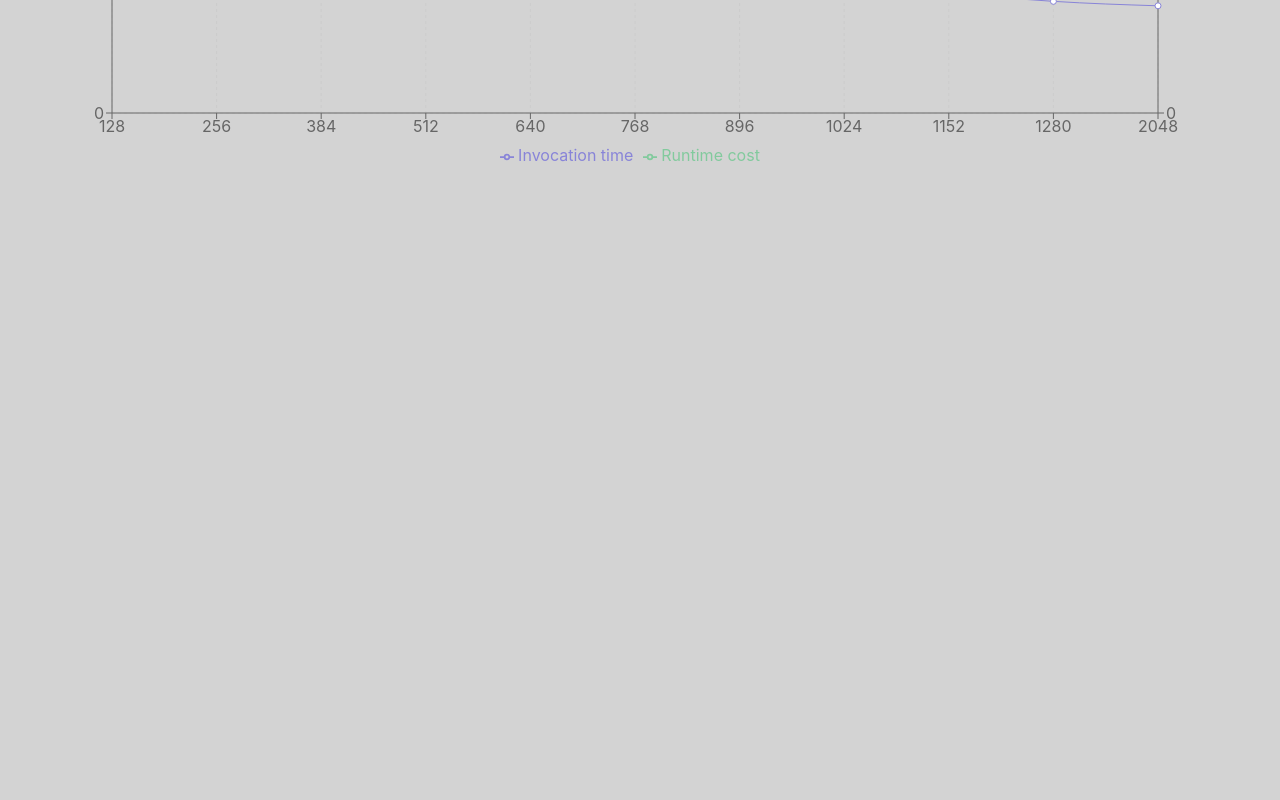
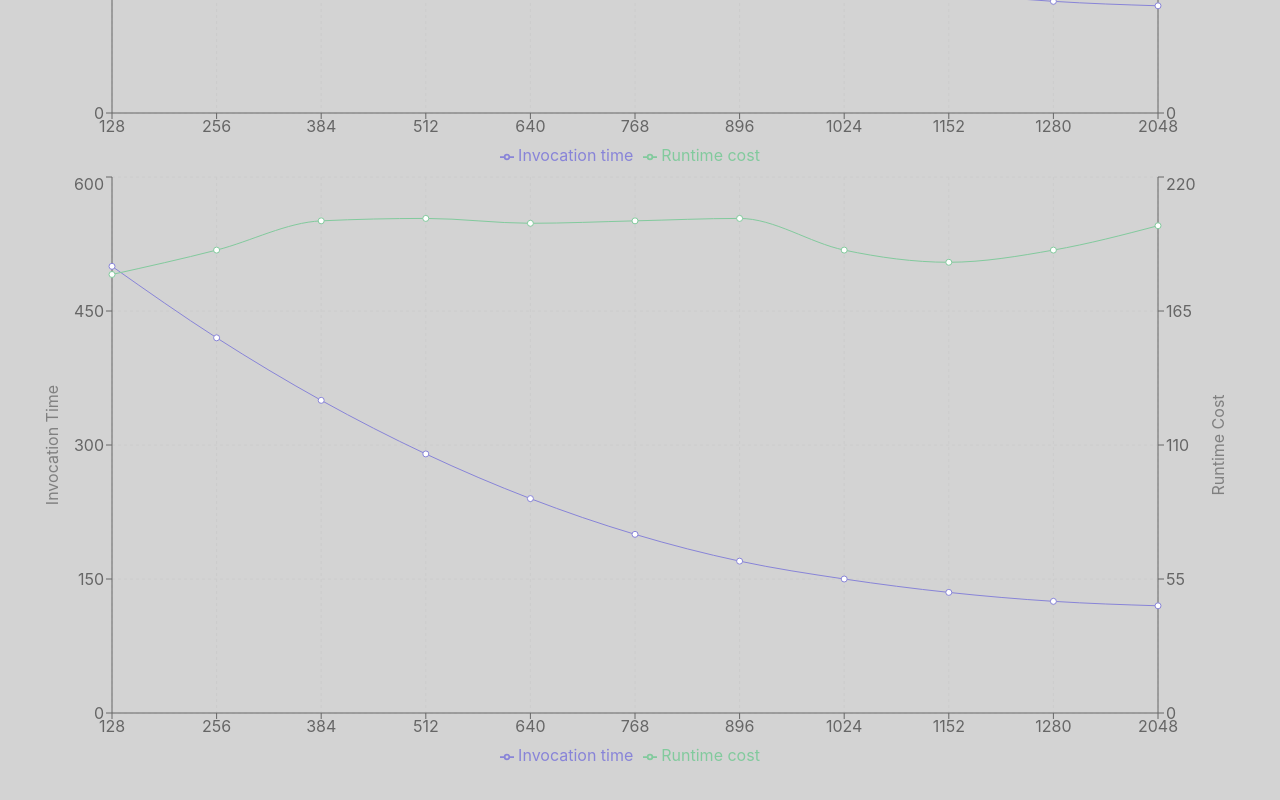
Before and after one commit to oslabs-beta/shear, a React (Vite) app: page / in a window 1280 px wide. Shown: the part 1120-1920 px from the top of the page. Before the commit the page ends 1324 px from the top, so only its background shows below. Built offline with nearby package versions, Linux system fonts and the light colour scheme.

Commit message:
second graph

```diff
--- a/src/App.tsx
+++ b/src/App.tsx
@@ -1,6 +1,7 @@
 import React from "react"
 import ChakraForm from "./components/chakraForm.js"
 import Graph from "./components/graph.js"
+import GraphDetailed from "./components/graphDetailed.js"
 import { ChakraProvider } from '@chakra-ui/react'
 // import chakraTheme from '@chakra-ui/theme'
 import './style.css'
@@ -15,6 +16,7 @@ const App: React.FC = () => {
       {/* <Form /> */}
       <ChakraForm />
       <Graph />
+      <GraphDetailed />
       {/* </div> */}
       <Results />
     </ChakraProvider>
--- /dev/null
+++ b/src/components/graphDetailed.tsx
@@ -0,0 +1,94 @@
+/* eslint-disable @typescript-eslint/no-explicit-any */
+import './style.css'
+import { useEffect, useState } from "react";
+import { useSelector } from 'react-redux'
+import { RootState } from "../store.ts";
+import { LineChart, Line, XAxis, YAxis, CartesianGrid, Tooltip, Legend, ResponsiveContainer } from 'recharts';
+
+
+export default function GraphDetailed() {
+    const graphData = useSelector((state: RootState) => state.results)
+    const timeData = graphData.DetailedTimeData;
+    const costData = graphData.DetailedCostData;
+    const xData = graphData.DetailedMemoryData;
+
+    //converts raw data into appropriate format for graph
+    const convertData = () => {
+        const temp = []
+        for (let i = 0; i < xData.length; i++) {
+            temp.push({
+                'Memory': xData[i],
+                'Invocation time': timeData[i],
+                'Runtime cost': costData[i]
+            })
+        }
+        setData(temp)
+    }
+
+    const [data, setData] = useState([]);
+
+    useEffect(() => {
+        //setShow(false)
+        convertData()
+    }, [graphData.TimeData])
+
+    // Recharts code; largely self-explanatory
+    return (
+        <div>
+            <ResponsiveContainer
+                width="100%"
+                height={600}
+            >
+                <LineChart
+                    width="100%"
+                    height="100%"
+                    data={data}
+                    margin={{
+                        top: 5,
+                        right: 30,
+                        left: 20,
+                        bottom: 5
+                    }}
+                >
+                    <CartesianGrid strokeDasharray="3 3" />
+                    <XAxis dataKey="Memory" />
+                    <YAxis
+                        yAxisId="left"
+                        label={{
+                            value: `Invocation Time`,
+                            style: { textAnchor: 'middle' },
+                            angle: -90,
+                            position: 'left',
+                            offset: 0,
+                        }}
+                    />
+                    <YAxis
+                        yAxisId="right"
+                        orientation="right"
+                        label={{
+                            value: `Runtime Cost`,
+                            style: { textAnchor: 'middle' },
+                            angle: -90,
+                            position: 'right',
+                            offset: 0,
+                        }}
+                    />
+                    <Tooltip />
+                    <Legend />
+                    <Line
+                        yAxisId="left"
+                        type="monotone"
+                        dataKey='Invocation time'
+                        stroke="#8884d8"
+                        activeDot={{ r: 8 }}
+                    />
+                    <Line yAxisId="right"
+                        type="monotone"
+                        dataKey="Runtime cost"
+                        stroke="#82ca9d" />
+                </LineChart>
+            </ResponsiveContainer>
+            {/* <button onClick={convertData}>Testtest</button> */}
+        </div>
+    );
+};
--- a/src/formData/infoSlice.ts
+++ b/src/formData/infoSlice.ts
@@ -7,7 +7,7 @@ export interface FormValues {
   memoryArray: (string | number)[];
   // eslint-disable-next-line @typescript-eslint/no-explicit-any
   functionPayload: Record<any, any>;
-  testVol: (number);
+  volume: (number);
   recursiveSearch: (boolean);
 }
 
@@ -18,11 +18,11 @@ export const loadData = createAsyncThunk('data/data', async (formData: FormValue
 })
 
 const formValues: FormValues = {
-  name: '',
+  name: 'Bob',
   ARN: '',
   memoryArray: [],
   functionPayload: {},
-  testVol: 10,
+  volume: 10,
   recursiveSearch: true,
 };
 
@@ -58,7 +58,7 @@ const infoSlice = createSlice({
 
     },
     testVolInput(state, action: PayloadAction<number>) {
-      state.testVol = action.payload;
+      state.volume = action.payload;
       // console.log(state.arn);
     },
   },
--- a/src/formData/resultsSlice.ts
+++ b/src/formData/resultsSlice.ts
@@ -9,6 +9,9 @@ export interface ResultValues {
   CostData: (string | number)[];
   TimeData: (string | number)[];
   MemoryData: (string | number)[];
+  DetailedCostData: (string | number)[];
+  DetailedTimeData: (string | number)[];
+  DetailedMemoryData: (string | number)[];
 }
 
 //function sends form data to backend to get spun up. Back end will need to send back the data from spinning the algo. -JK
@@ -30,6 +33,9 @@ const initialState: ResultValues = {
   CostData: [180, 190, 202, 203, 201, 202, 203, 190, 185, 190, 200],
   TimeData: [500, 420, 350, 290, 240, 200, 170, 150, 135, 125, 120],
   MemoryData: [128, 256, 384, 512, 640, 768, 896, 1024, 1152, 1280, 2048],
+  DetailedCostData: [180, 190, 202, 203, 201, 202, 203, 190, 185, 190, 200],
+  DetailedTimeData: [500, 420, 350, 290, 240, 200, 170, 150, 135, 125, 120],
+  DetailedMemoryData: [128, 256, 384, 512, 640, 768, 896, 1024, 1152, 1280, 2048],
 };
 
 const resultsSlice = createSlice({
@@ -43,9 +49,13 @@ const resultsSlice = createSlice({
 
         const rawResults = action.payload;
         const rawMemory = Object.keys(rawResults.billedDurationOutput).map((x) => parseInt(x));
+        const detailedMemory = Object.keys(rawResults.bonusData.billedDurationOutput).map((x) => parseInt(x));
         state.MemoryData.splice(0, state.MemoryData.length, ...rawMemory);
         state.CostData.splice(0, state.CostData.length, ...Object.values(rawResults.costOutput));
         state.TimeData.splice(0, state.TimeData.length, ...Object.values(rawResults.billedDurationOutput));
+        state.DetailedMemoryData.splice(0, state.MemoryData.length, ...detailedMemory);
+        state.DetailedCostData.splice(0, state.CostData.length, ...Object.values(rawResults.bonusData.costOutput));
+        state.DetailedTimeData.splice(0, state.TimeData.length, ...Object.values(rawResults.bonusData.billedDurationOutput));
         console.log(state)
         // return action.payload;
       })
```
